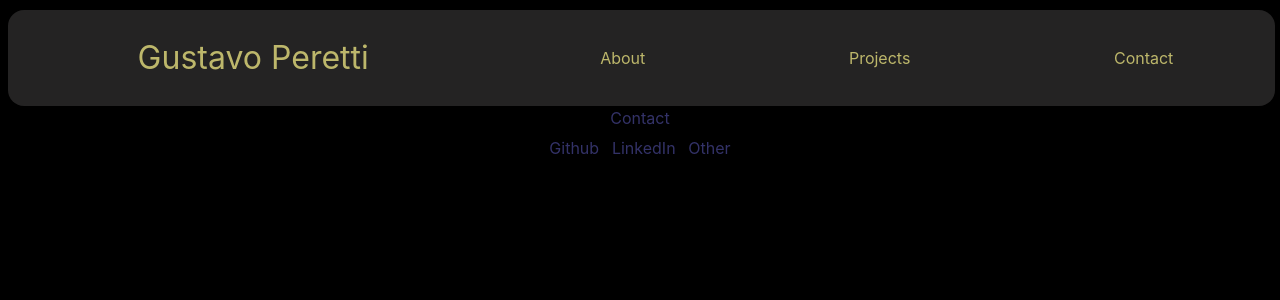
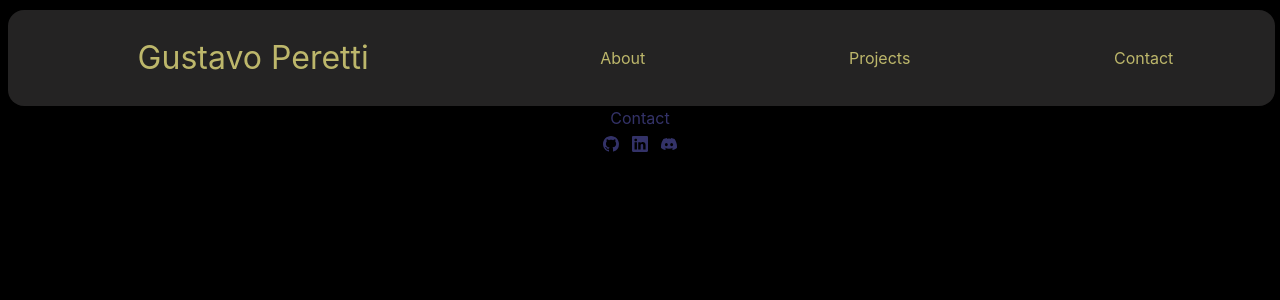
Before and after one commit to AlbaTyto/Proyecto.Inicial, a React (Vite) app in the folder Portfolio/: page /contact in a window 1280 px wide. Shown: the top 300 px of the page. Built offline with nearby package versions, Linux system fonts and the light colour scheme.

Commit message:
feat(footer): apply chakra flex, react icons and discord link

```diff
--- a/Portfolio/package.json
+++ b/Portfolio/package.json
@@ -16,6 +16,7 @@
     "framer-motion": "^10.12.9",
     "react": "^18.2.0",
     "react-dom": "^18.2.0",
+    "react-icons": "^4.8.0",
     "react-router-dom": "^6.11.1"
   },
   "devDependencies": {
--- a/Portfolio/src/components/Footer/Footer.tsx
+++ b/Portfolio/src/components/Footer/Footer.tsx
@@ -1,11 +1,15 @@
 import React from "react";
 import f from './Footer.module.css';
 import { Link } from 'react-router-dom';
+import { Flex, Image, Text } from "@chakra-ui/react";
+import { BsLinkedin, BsGithub, BsDiscord } from "react-icons/bs";
 
 export default function Footer(): React.JSX.Element {
-  return <div className={f.footDiv}>
-      <Link className={f.footLink} to='https://github.com/AlbaTyto'>Github</Link>
-      <Link className={f.footLink} to='https://www.linkedin.com/in/gustavo-peretti-gus/'>LinkedIn</Link>
-      <Link className={f.footLink} to=''>Other</Link>
-  </div>;
+  return <Flex
+   className={f.footDiv}
+   >
+      <Link className={f.footLink} to='https://github.com/AlbaTyto'><BsGithub /></Link>
+      <Link className={f.footLink} to='https://www.linkedin.com/in/gustavo-peretti-gus/'><BsLinkedin /></Link>
+      <Link className={f.footLink} to='https://discordapp.com/users/1020451757303795743'><BsDiscord /></Link>
+  </Flex>;
 }
```
Also changed, not shown: 1 other file (tests, documents, lock files or other folders).
